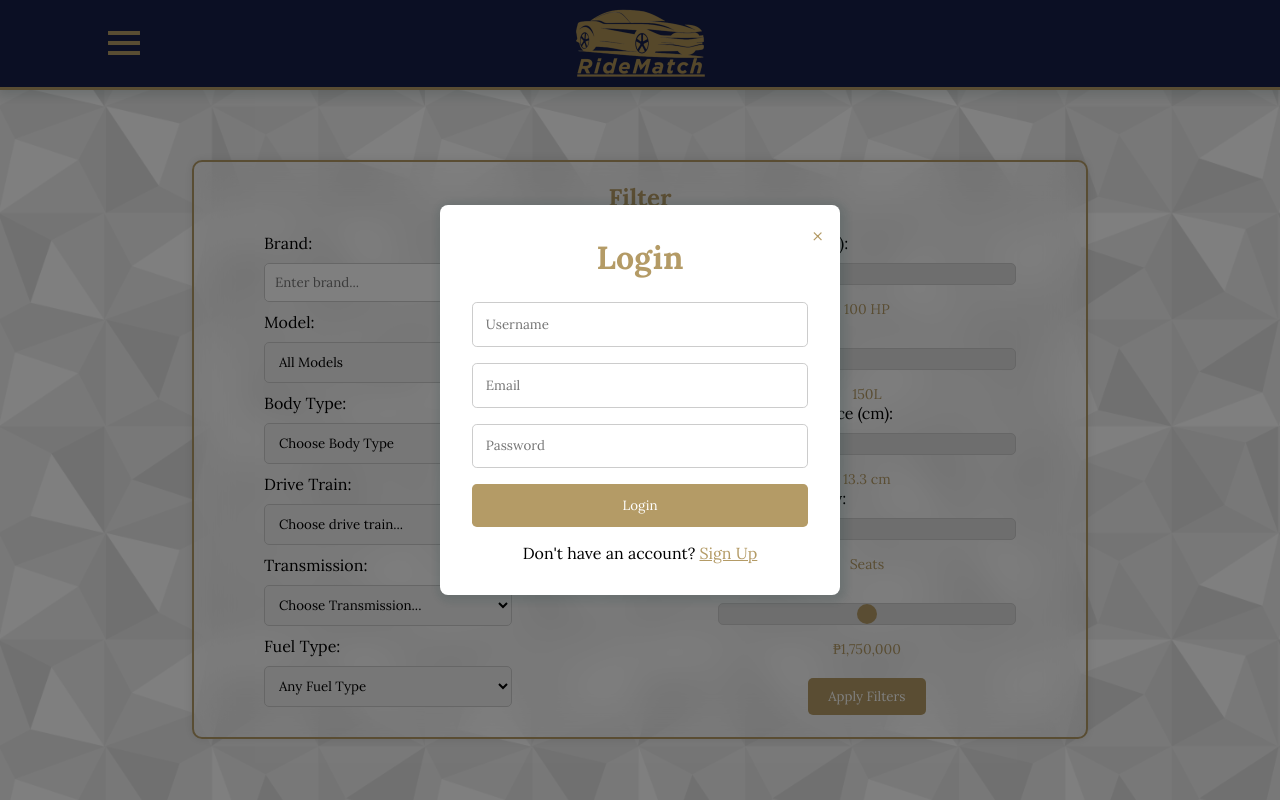
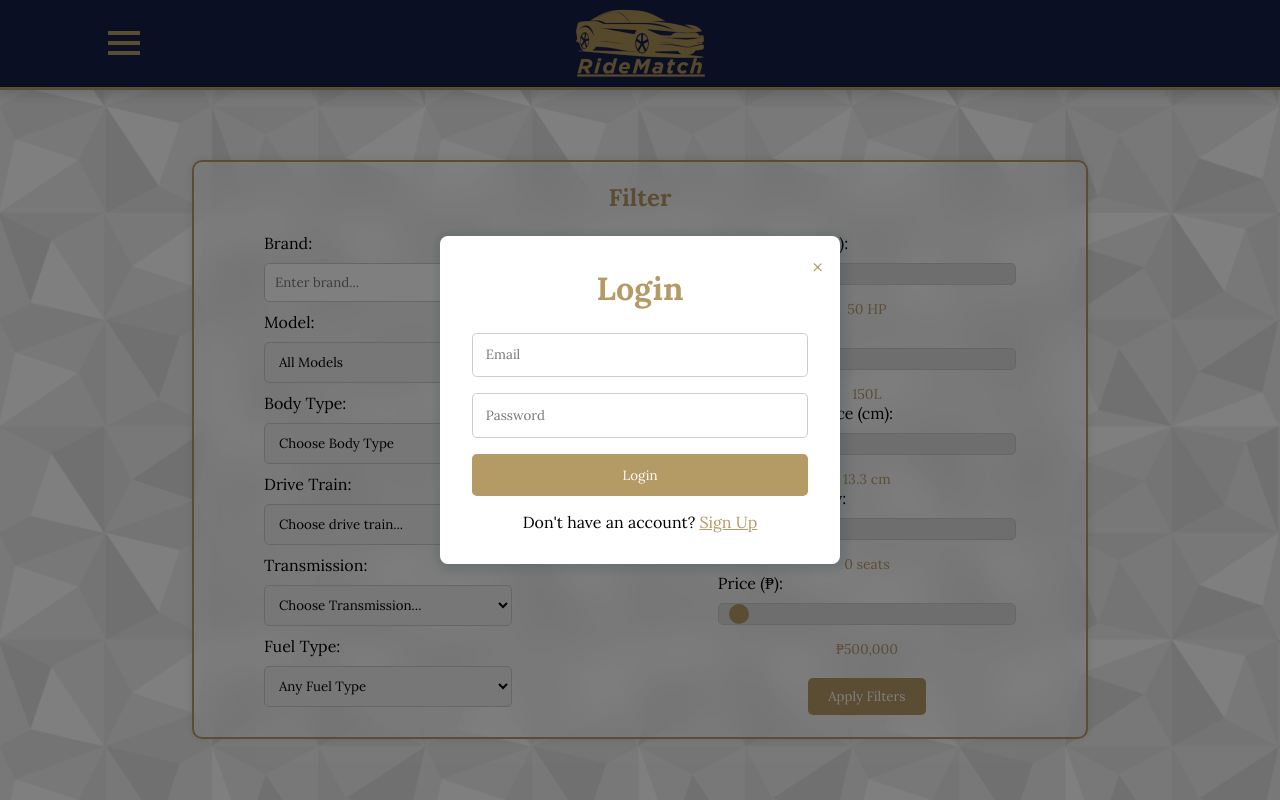
Before and after one commit to str1ker577/RideMatch-Prototype, a Flask app: page / in a window 1280 px wide, after a click that opens the changed part. Run offline with Flask 3, Linux system fonts and the light colour scheme.

Commit message:
Fixed login and signup with error catches, removed usernames

```diff
--- a/main.py
+++ b/main.py
@@ -37,10 +37,11 @@ def serve_resources(filename):
 def signup():
     if request.method == 'POST':
         email = request.form.get('email')
-        username = request.form.get('username')
         password = request.form.get('password')
 
-        if not email or not username or not password:
+
+
+        if not email or not password:
             return jsonify({"status": "error", "message": "All fields are required."}), 400
 
         try:
@@ -54,7 +55,6 @@ def signup():
             # Create a new user in Firebase Authentication
             user = auth.create_user(
                 email=email,
-                display_name=username,
                 password=password
             )
             app.logger.info("✅ User signed up successfully.")
@@ -82,13 +82,13 @@ def login():
             user_data = response.json()
             session['user'] = user_data['localId']  # Use Firebase UID
             session['idToken'] = user_data['idToken']  # Store token for authentication
-            session['name'] = user_data['display_name']
 
             print("Logged in!")
-            return render_template('index.html', name=session['name'])  # Display username
+            return jsonify({"status": "success", "message": "Welcome User!"}), 200
         else:
             print("Incorrect password!")
-            return render_template('index.html', error="Incorrect credentials.")
+            return jsonify({"status": "error", "message": "Incorrect credentials."}), 400
+
 
 @app.route('/logout', methods=['POST'])
 def logout():
--- a/static/style.css
+++ b/static/style.css
@@ -349,14 +349,31 @@ header{
     font-size: 24px;
 }
 
-.welcome-message {
+.error-message {
     display: block; /* Ensure the welcome message is displayed */
-    text-align: left;
-    color: #b49b66;
-    font-size: 24px;
-    margin-bottom: 20px;
-    position: absolute;
-    left: 1rem;
+    text-align: center;
+    color: red;
+    font-size: 16px;
+    position: relative;
+
+}
+
+.error-message12 {
+    display: block; /* Ensure the welcome message is displayed */
+    text-align: center;
+    color: red;
+    font-size: 16px;
+    position: relative;
+
+}
+
+.success-message {
+    display: block; /* Ensure the welcome message is displayed */
+    text-align: center;
+    color: green;
+    font-size: 16px;
+    position: relative;
+
 }
 
 
--- a/templates/index.html
+++ b/templates/index.html
@@ -22,20 +22,18 @@
           <span class="close-btn" onclick="togglePopup('login-popup')">&times;</span>
           <h1>Login</h1>
           <form action="/login" method="POST" onsubmit="return handleLogin(event);">
-              <input type="username" name="username" placeholder="Username" required>
+
               <input type="email" name="email" placeholder="Email" required>
               <input type="password" name="password" placeholder="Password" required>
               <button type="submit">Login</button>
           </form>
-          {% if error %}
-          <div class="error-message" style="color: red;">{{ error }}</div>
-          {% endif %}
+          <p class="success-message"></p>
+          <p class="error-message"></p> <!-- Error message element -->
           <p>Don't have an account? <a href="javascript:void(0)" onclick="togglePopup('signup-popup'); togglePopup('login-popup')">Sign Up</a></p>
           <script>
               function handleLogin(event) {
                   event.preventDefault(); // Prevent the default form submission
                   const email = document.querySelector('input[name="email"]').value;
-                  const username = document.querySelector('input[name="username"]').value;
                   const password = document.querySelector('input[name="password"]').value;
 
                   // Perform AJAX request to login
@@ -46,18 +44,19 @@
                       },
                       body: new URLSearchParams({
                           'email': email,
-                          'username': username,
                           'password': password
                       })
                   })
                   .then(response => {
                       if (!response.ok) {
-                          return response.text().then(text => {
+                          return response.json().then(data => {
                               // Display error message
-                              document.querySelector('.error-message').textContent = text;
+                              document.querySelector('.success-message').textContent = '';
+                              document.querySelector('.error-message').textContent = data.message;
                           });
                       }
                       // Redirect to dashboard or handle successful login
+                      document.querySelector('.error-message12').textContent = '';
                       window.location.href = '/'; // Redirect to home page
 
                   })
@@ -66,8 +65,6 @@
                   });
               }
           </script>
-
-
       </div>
     </div>
 
@@ -75,13 +72,54 @@
       <div class="popup-content">
           <span class="close-btn" onclick="togglePopup('signup-popup')">&times;</span>
           <h1>Sign Up</h1>
-          <form action="/signup" method="POST">
-              <input type="username" name="username" placeholder="Username" required>
-              <input type="email" name="email" placeholder="Email" required>
-              <input type="password" name="password" placeholder="Password" required>
+          <form action="/signup" method="POST" onsubmit="return handleSignup(event);">
+              <input type="email" name="email_signup" placeholder="Email" required>
+              <input type="password" name="password_signup" placeholder="Password" required>
               <button type="submit">Sign Up</button>
           </form>
+          <p class="success-message"></p>
+          <p class="error-message12"></p> <!-- Error message element -->
+
           <p>Already have an account? <a href="javascript:void(0)" onclick="togglePopup('login-popup'); togglePopup('signup-popup')">Login</a></p>
+          <script>
+              function handleSignup(event) {
+                  event.preventDefault(); // Prevent the default form submission
+                  const email = document.querySelector('input[name="email_signup"]').value;
+                  const password = document.querySelector('input[name="password_signup"]').value;
+
+                  // Perform AJAX request to signup
+                  fetch('/signup', {
+                      method: 'POST',
+                      headers: {
+                          'Content-Type': 'application/x-www-form-urlencoded',
+                      },
+                      body: new URLSearchParams({
+                          'email': email,
+                          'password': password
+                      })
+                  })
+                  .then(response => {
+                    if (!response.ok) {
+                          return response.json().then(data => {
+                              // Display error message
+                              console.log(data);
+                              document.querySelector('.success-message').textContent = '';
+                              document.querySelector('.error-message12').textContent = data.message;
+                          });
+                      }
+                      // Handle successful signup
+                      document.querySelector('.success-message').textContent = "Signup successful! Please log in.";
+                      document.querySelector('.error-message12').textContent = '';
+                      document.querySelector('.error-message').textContent = '';
+                      togglePopup('login-popup'); // Close signup popup and open login popup
+                      togglePopup('signup-popup'); // Close signup popup
+
+                  })
+                  .catch(error => {
+                      console.error('Error:', error);
+                  });
+              }
+          </script>
       </div>
     </div>
 
```
Also changed, not shown: static/main.js (+0 -69 lines).
